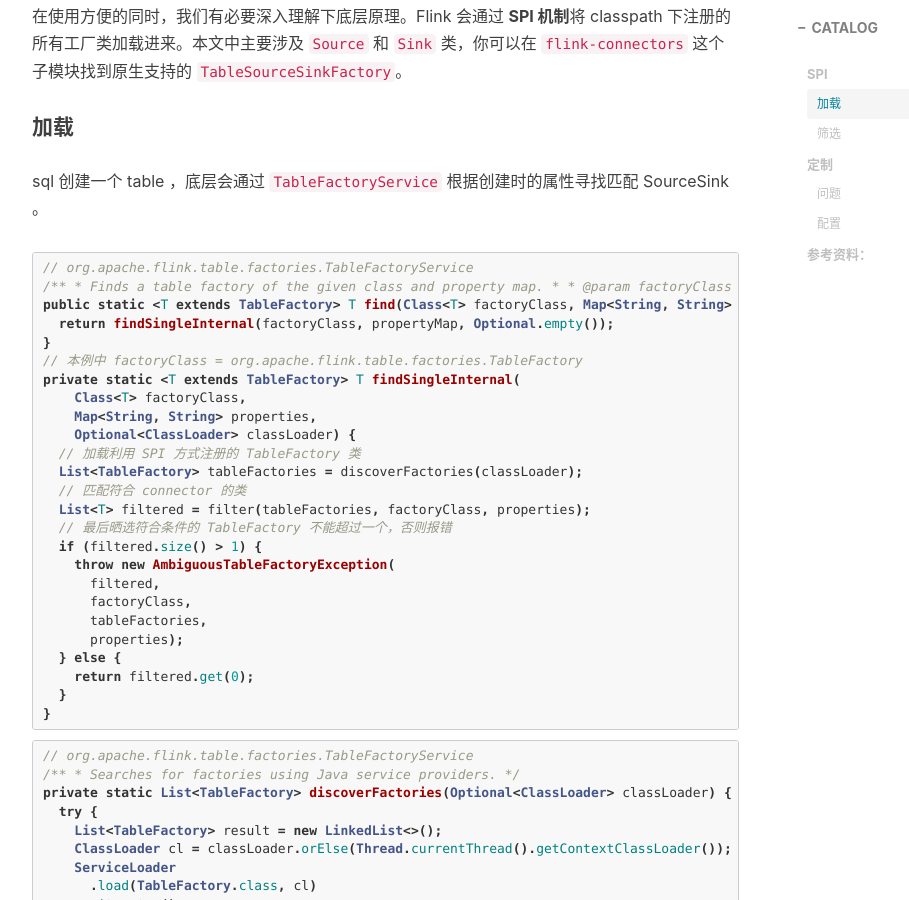
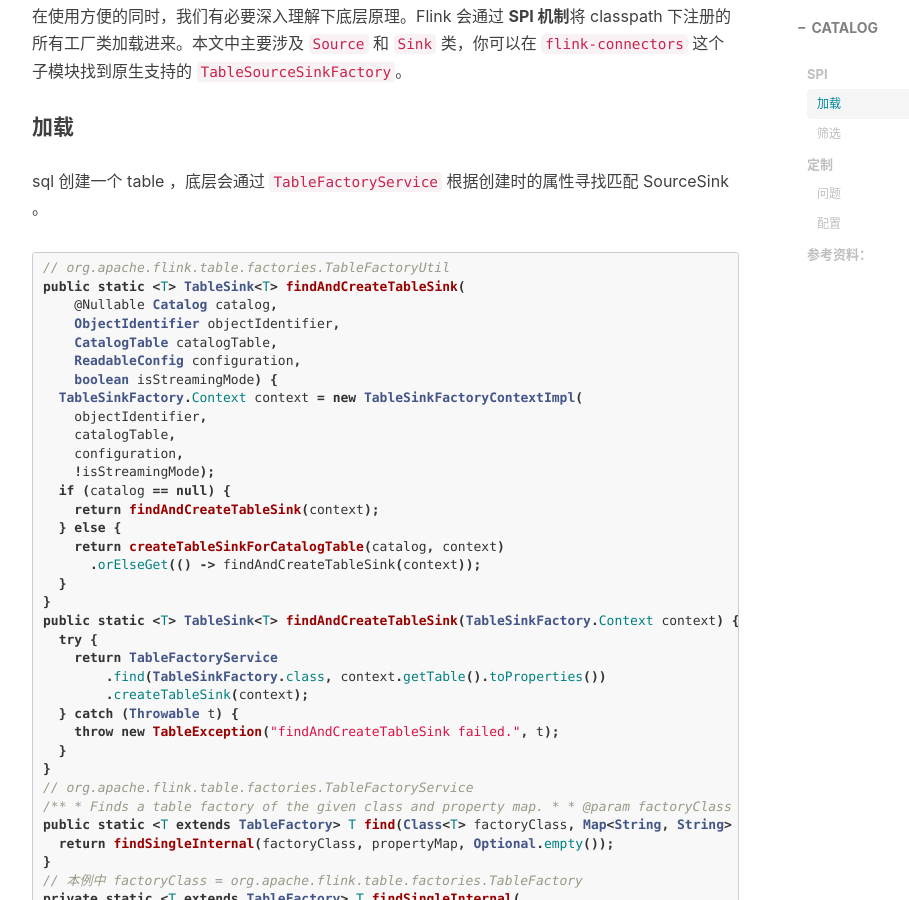
Before and after one commit to vendanner/vendanner.github.io, a Jekyll site: the page built from _posts/2020-08-10-Flink SQL 之 Create Table.md, in a window 1280 px wide and 900 px high, scrolled down 1312 px. Shown: the whole window, without its empty margins (233-1142 px from the left). Built offline with Jekyll 4.4.1, drawn with Linux system fonts in a browser that asks for light colours; nearby versions of some CDN libraries; comment, search, counter and statistics services are not loaded.

Commit message:
Update 2020-08-10-Flink SQL 之 Create Table.md

````diff
--- a/_posts/2020-08-10-Flink SQL 之 Create Table.md
+++ b/_posts/2020-08-10-Flink SQL 之 Create Table.md
@@ -60,6 +60,34 @@
 sql 创建一个 table ，底层会通过 `TableFactoryService` 根据创建时的属性寻找匹配 SourceSink 。
 
 ```java
+// org.apache.flink.table.factories.TableFactoryUtil
+public static <T> TableSink<T> findAndCreateTableSink(
+    @Nullable Catalog catalog,
+    ObjectIdentifier objectIdentifier,
+    CatalogTable catalogTable,
+    ReadableConfig configuration,
+    boolean isStreamingMode) {
+  TableSinkFactory.Context context = new TableSinkFactoryContextImpl(
+    objectIdentifier,
+    catalogTable,
+    configuration,
+    !isStreamingMode);
+  if (catalog == null) {
+    return findAndCreateTableSink(context);
+  } else {
+    return createTableSinkForCatalogTable(catalog, context)
+      .orElseGet(() -> findAndCreateTableSink(context));
+  }
+}
+public static <T> TableSink<T> findAndCreateTableSink(TableSinkFactory.Context context) {
+  try {
+    return TableFactoryService
+        .find(TableSinkFactory.class, context.getTable().toProperties())
+        .createTableSink(context);
+  } catch (Throwable t) {
+    throw new TableException("findAndCreateTableSink failed.", t);
+  }
+}
 // org.apache.flink.table.factories.TableFactoryService
 /**
   * Finds a table factory of the given class and property map.
````
